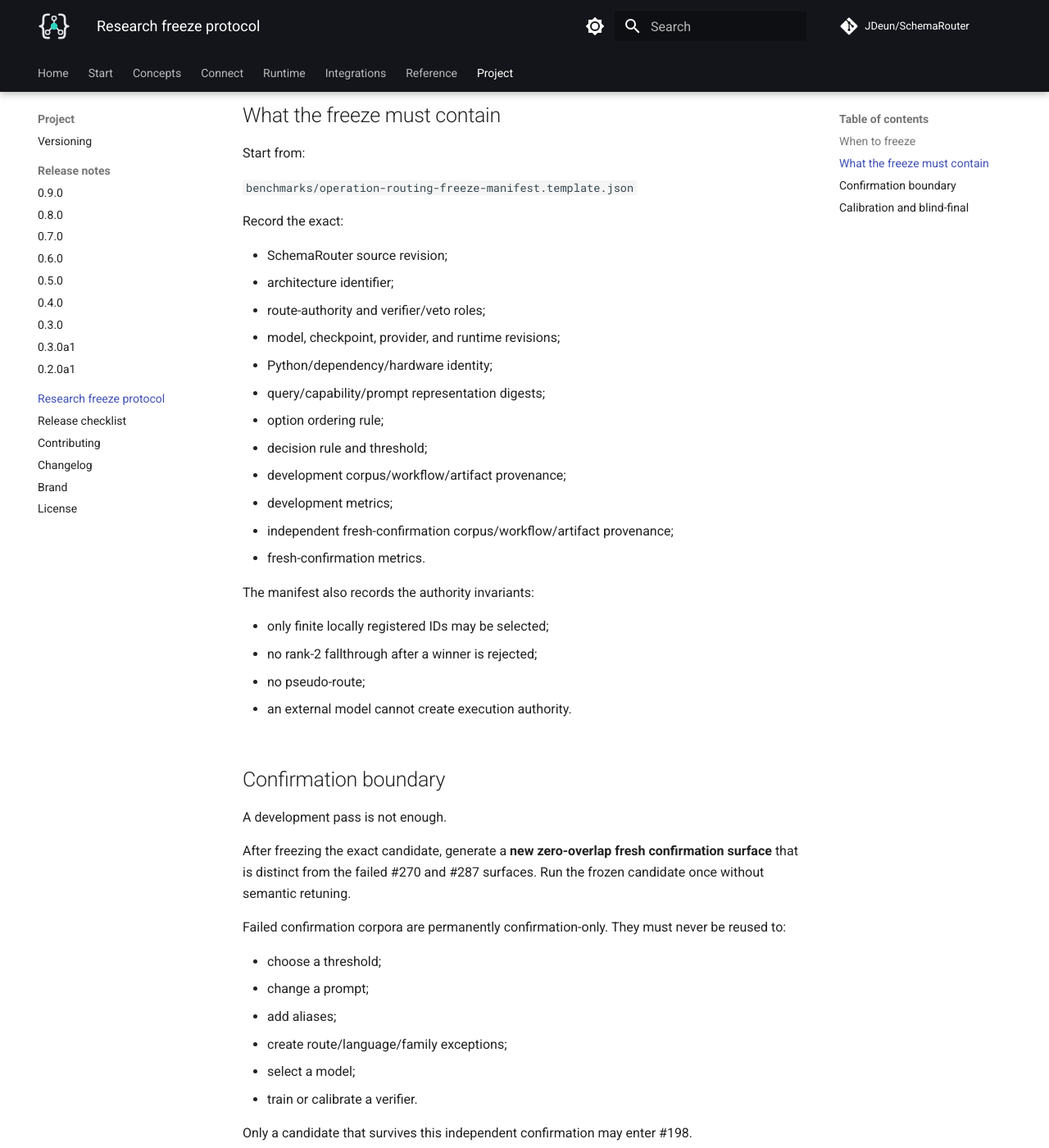
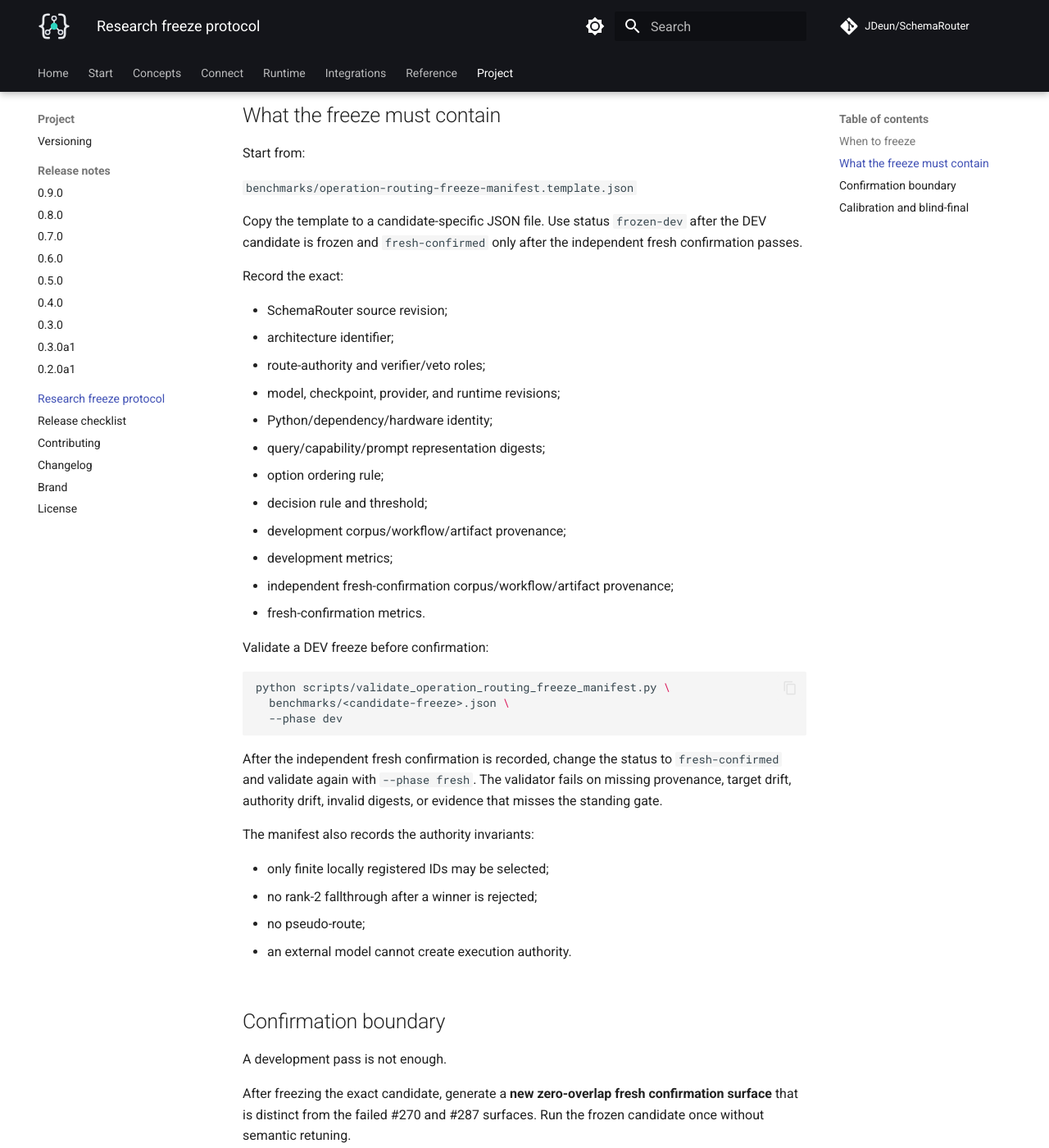
Before and after one commit to JDeun/SchemaRouter, an MkDocs documentation site: the page built from docs/research/operation-routing-freeze-protocol.md, in a window 1280 px wide and 1400 px high, scrolled down 736 px. Shown: the whole window at 82% size. Built offline with MkDocs 1.6.1 and Material for MkDocs 9.7.7, drawn with Linux system fonts in a browser that asks for light colours; comment, search, counter and statistics services are not loaded.

Commit message:
docs: document freeze manifest validation

````diff
--- a/docs/research/operation-routing-freeze-protocol.md
+++ b/docs/research/operation-routing-freeze-protocol.md
@@ -27,6 +27,9 @@
 
 `benchmarks/operation-routing-freeze-manifest.template.json`
 
+Copy the template to a candidate-specific JSON file. Use status `frozen-dev` after the DEV candidate
+is frozen and `fresh-confirmed` only after the independent fresh confirmation passes.
+
 Record the exact:
 
 - SchemaRouter source revision;
@@ -41,6 +44,18 @@
 - development metrics;
 - independent fresh-confirmation corpus/workflow/artifact provenance;
 - fresh-confirmation metrics.
+
+Validate a DEV freeze before confirmation:
+
+```bash
+python scripts/validate_operation_routing_freeze_manifest.py \
+  benchmarks/<candidate-freeze>.json \
+  --phase dev
+```
+
+After the independent fresh confirmation is recorded, change the status to `fresh-confirmed` and
+validate again with `--phase fresh`. The validator fails on missing provenance, target drift,
+authority drift, invalid digests, or evidence that misses the standing gate.
 
 The manifest also records the authority invariants:
 
````
